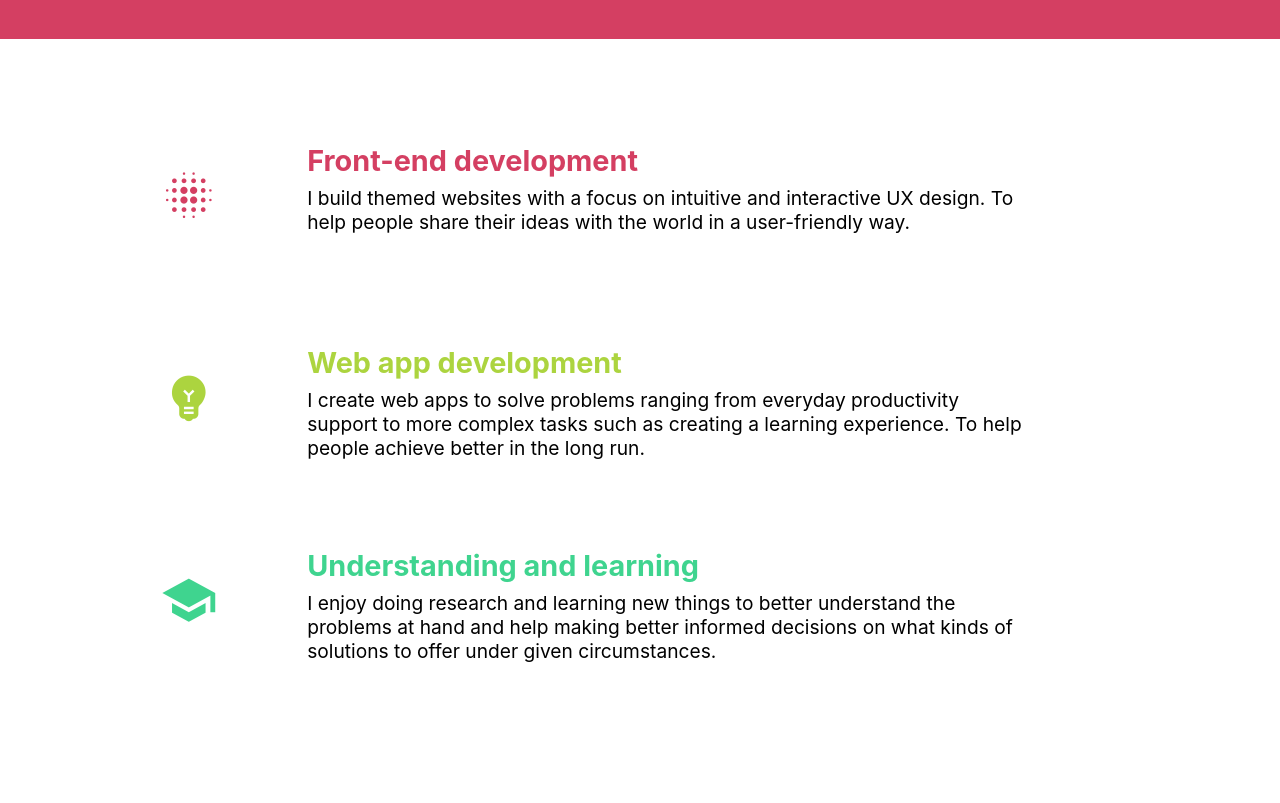
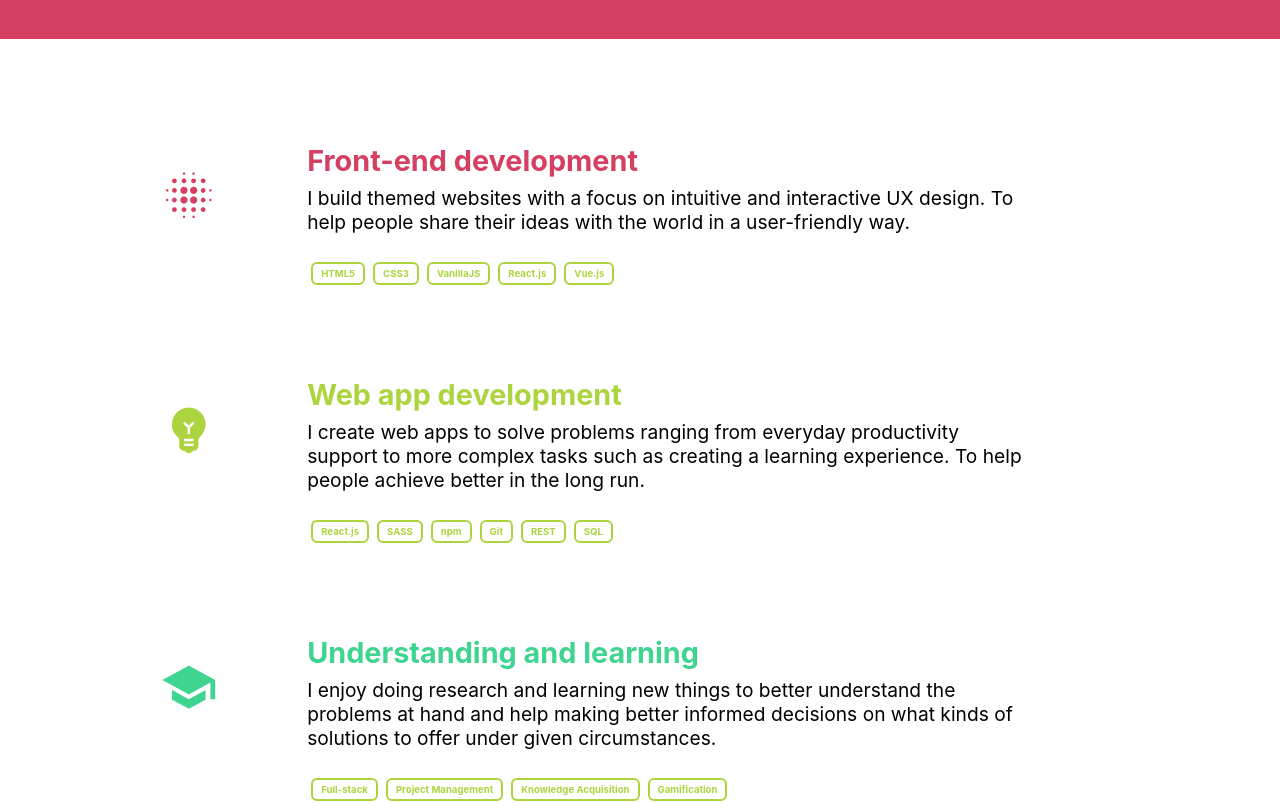
Before and after one commit to Str4yWolf/portfolio, a React (Create React App) app: page / in a window 1280 px wide. Shown: the part 1440-2243 px from the top of the page. Built offline with nearby package versions, Linux system fonts and the light colour scheme.

Commit message:
v1.0.3 Tag redesign

```diff
--- a/src/App.js
+++ b/src/App.js
@@ -22,7 +22,7 @@ const App = () => {
                     { title: 'Projects', href: '#projects' },
                     { title: 'Social', href: '#footer' }];
 
-
+  const colorClasses = ["primary", "secondary", "tertiary"]
 
   return (
     <div id="App" className="App">
@@ -88,12 +88,13 @@ const App = () => {
 
 
         <div id="about-skills">
-            { skillItems.map(skill => <SkillCard
+            { skillItems.map((skill, index) => <SkillCard
                                         iconName={skill.iconName}
                                         header={skill.header}
                                         description={skill.description}
                                         tools={skill.tools}
                                         toolsLabel={skill.toolsLabel}
+                                        colorClass={colorClasses[index]}
                                       />) }
         </div>
 
--- a/src/assets/skillsData.json
+++ b/src/assets/skillsData.json
@@ -3,21 +3,21 @@
     "iconName": "blur_on",
     "header": "Front-end development",
     "description": "I build themed websites with a focus on intuitive and interactive UX design. To help people share their ideas with the world in a user-friendly way.",
-    "tools": "HTML5, CSS3, SASS, VanillaJS / React.js, Interactive Design",
-    "toolsLabel": "Main tools: "
+    "tools": "HTML5, CSS3, VanillaJS; React.js, Vue.js",
+    "toolsLabel": ""
   },
   {
     "iconName": "emoji_objects",
     "header": "Web app development",
     "description": "I create web apps to solve problems ranging from everyday productivity support to more complex tasks such as creating a learning experience. To help people achieve better in the long run.",
-    "tools": "React.js, Node.js, Functional Design, Learning Theory",
-    "toolsLabel": "Main tools: "
+    "tools": "React.js, SASS, npm, Git; REST, SQL",
+    "toolsLabel": ""
   },
   {
     "iconName": "school",
     "header": "Understanding and learning",
     "description": "I enjoy doing research and learning new things to better understand the problems at hand and help making better informed decisions on what kinds of solutions to offer under given circumstances.",
-    "tools": "Back-end Development, Programming to solve problems, Language Learning, Gamification",
-    "toolsLabel": "Main topics: "
+    "tools": "Full-stack, Project Management, Knowledge Acquisition, Gamification",
+    "toolsLabel": ""
   }
 ]
--- a/src/components/SkillCard.js
+++ b/src/components/SkillCard.js
@@ -1,8 +1,20 @@
 import React from 'react';
 import MaterialIcon from './MaterialIcon';
+import TagItem from './TagItem'
 
-const SkillCard = ({iconName, header, description, tools, toolsLabel = 'Tags: '}) => {
+const SkillCard = ({iconName, header, description, tools, toolsLabel = 'Tags: ', colorClass=""}) => {
 
+  let toolCategories = tools.split(";")
+
+  // split tags semantically
+  let tags = <span>
+    { toolCategories[0].split(",").map((toolText, key) => {
+      return <TagItem key={key} text={toolText} colorClass={colorClass} />
+    }) }
+    { toolCategories[1] && toolCategories[1].split(",").map((toolText, key) => {
+      return <TagItem key={key} text={toolText} colorClass={colorClass} />
+    }) }
+  </span>
   return (
     <div className="skill-card">
       <MaterialIcon name={iconName} />
@@ -10,6 +22,11 @@ const SkillCard = ({iconName, header, description, tools, toolsLabel = 'Tags: '}
       <span>
         <h2>{ header }</h2>
         { description }
+        <br />
+        <br />
+
+        <strong>{ toolsLabel }</strong>
+        { tags }
       </span>
     </div>
   );
--- a/src/components/TagItem.js
+++ b/src/components/TagItem.js
@@ -1,13 +1,19 @@
 import React from 'react';
 import '../styles.scss';
 
-const TagItem = ({ text, alternate=false }) => {
+const TagItem = ({ text, alternate=false, colorClass="" }) => {
 
 	let content;
 	if (!alternate) {
-		content = <div className="tag-item">
-			{ text }
-		</div>
+		if (colorClass) {
+			content = <div className={`tag-item ${colorClass}`}>
+				{ text }
+			</div>
+		} else {
+			content = <div className="tag-item">
+				{ text }
+			</div>
+		}
 	} else {
 		content = <div className="tag-item alternate">
 			{ text }
--- a/src/styles.scss
+++ b/src/styles.scss
@@ -149,8 +149,8 @@ main {
 
 	#about-skills {
 		padding: 5vh 20vw 5vh 10vw;
+	}
 
-	}
 	.projects {
 		display: flex;
 		flex-direction: column;
@@ -343,6 +343,20 @@ footer {
 	}
 }
 
+%primary-color-tag {
+	color: $primary-color;
+	border: 2px solid $primary-color;
+}
+
+%secondary-color-tag {
+	color: $secondary-color;
+	border: 2px solid $secondary-color;
+}
+
+%tertiary-color-tag {
+	color: $tertiary-color;
+	border: 2px solid $tertiary-color;
+}
 
 .tag-item {
 	display: inline-block;
@@ -357,26 +371,46 @@ footer {
 
 	transition: color 0.5s, border 0.5s;
 
-
-	&:not(.alternate) {
-		color: $secondary-color;
-		border: 2px solid $secondary-color;
+	&:not(.alternate .primary .secondary .tertiary) {
+		@extend %secondary-color-tag;
 
 		&:hover {
-			color: $primary-color;
-			border: 2px solid $primary-color;
+			@extend %primary-color-tag;
 		}
 	}
 
 	&.alternate {
-		color: $tertiary-color;
-		border: 2px solid $tertiary-color;
+		@extend %tertiary-color-tag;
 
 		&:hover {
-			color: $primary-color;
-			border: 2px solid $primary-color;
+			@extend %primary-color-tag;
 		}
 	}
+
+	&.primary {
+		@extend %primary-color-tag;
+
+		&:hover {
+			@extend %secondary-color-tag;
+		}
+	}
+
+	&.secondary {
+		@extend %secondary-color-tag;
+
+		&:hover {
+			@extend %tertiary-color-tag;
+		}
+	}
+
+	&.tertiary {
+		@extend %tertiary-color-tag;
+
+		&:hover {
+			@extend %primary-color-tag;
+		}
+	}
+
 
 	&:hover {
 		cursor: default;
```
